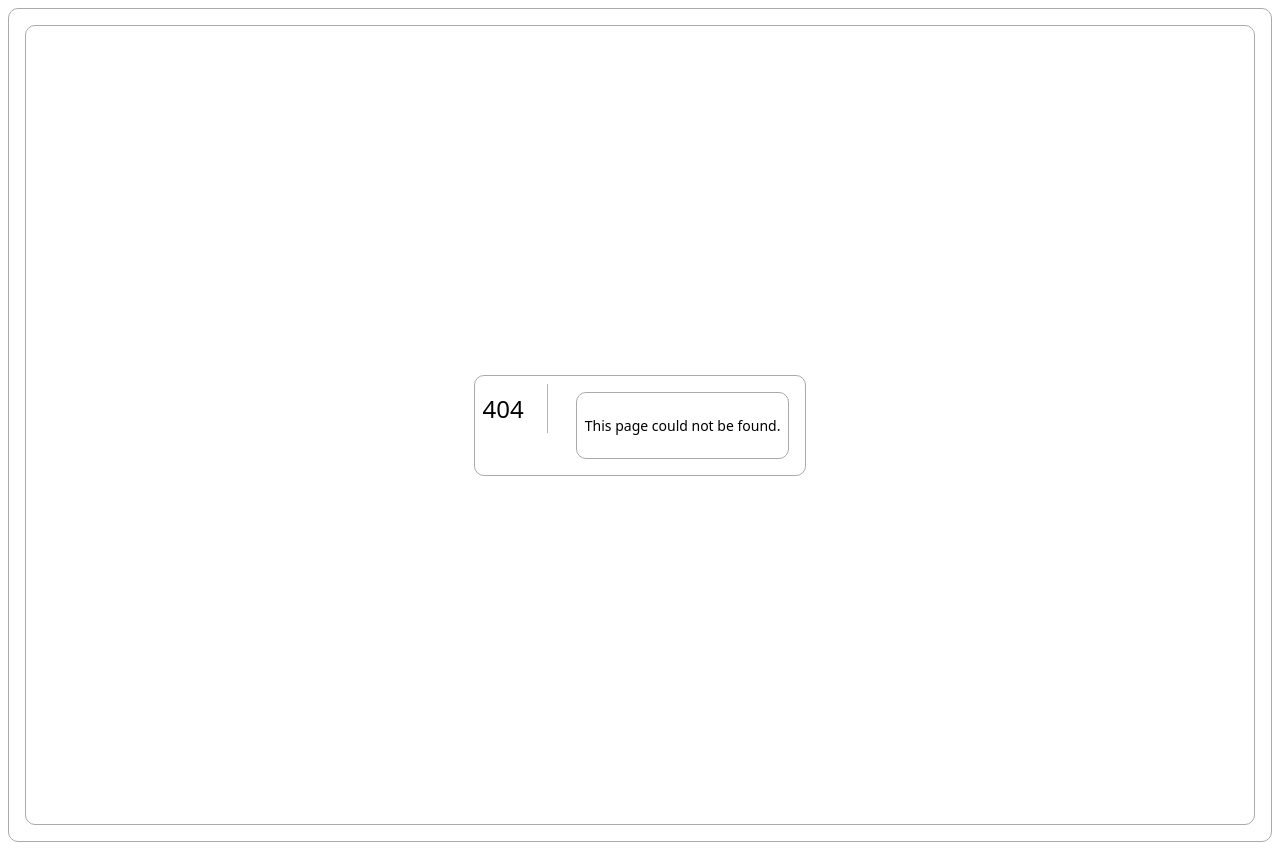
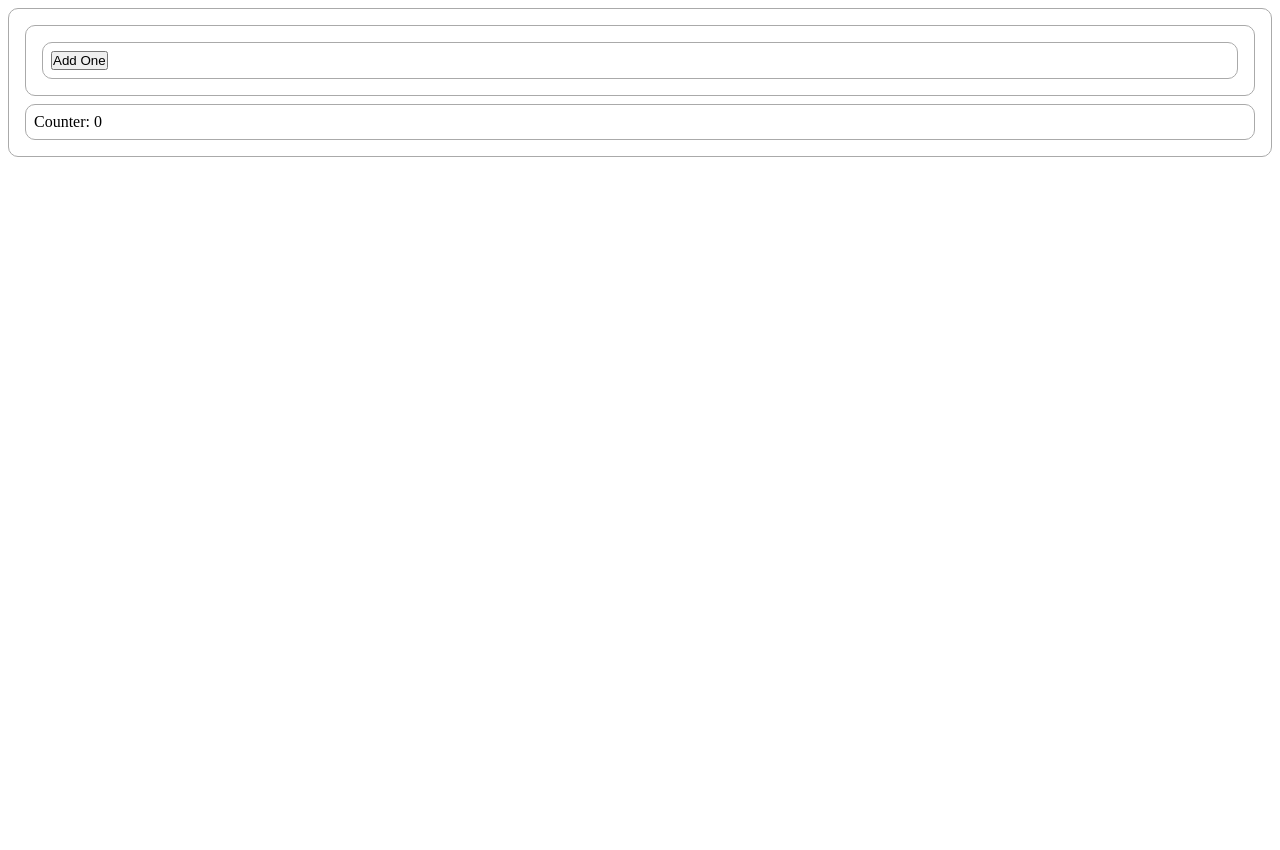
Before and after one commit to d85/react-context-example, a Next.js app: page /counter/counter-ctx-use-state in a window 1280 px wide. Before the commit this address had no page. After the commit the page ends 800 px from the top, so only its background shows below. Built offline with nearby package versions, Linux system fonts and the light colour scheme.

Commit message:
Counter using Context

```diff
--- /dev/null
+++ b/pages/counter/counter-ctx-use-state.js
@@ -0,0 +1,38 @@
+import { useState, createContext, useContext } from 'react'
+
+const CounterContext = createContext(null)
+
+const CounterContextProvider = ({ children }) => (
+  <CounterContext.Provider value={useState(0)}>
+    {children}
+  </CounterContext.Provider>
+)
+
+const Container = () => (
+  <div>
+    <AddOneButton />
+  </div>
+)
+
+const AddOneButton = () => {
+  const [, setCounter] = useContext(CounterContext)
+  return (
+    <div>
+      <button onClick={() => setCounter(v => v + 1)}>Add One</button>
+    </div>
+  )
+}
+
+const Counter = () => {
+  const [counter] = useContext(CounterContext)
+  return (<div>Counter: {counter}</div>)
+}
+
+export default function CounterUseState() {
+  return (
+    <CounterContextProvider>
+      <Container />
+      <Counter />
+    </CounterContextProvider>
+  )
+}
```
